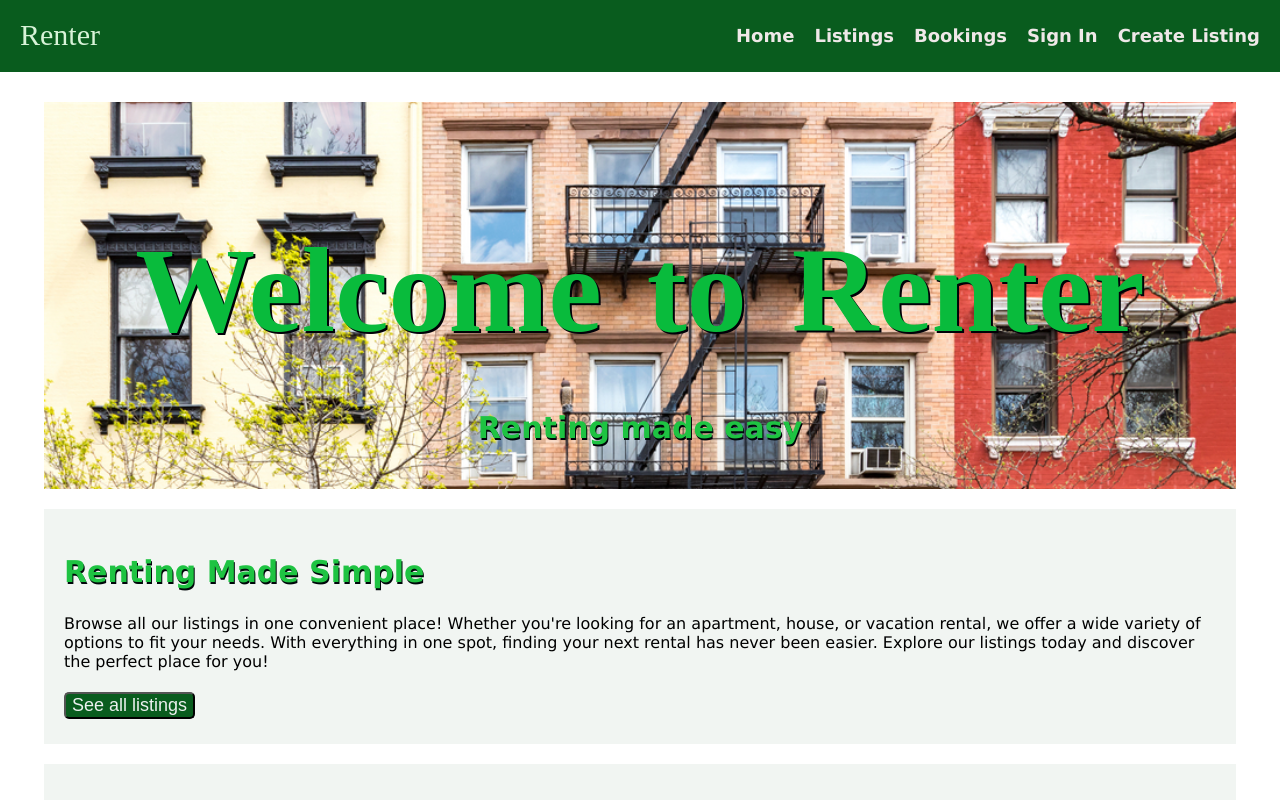
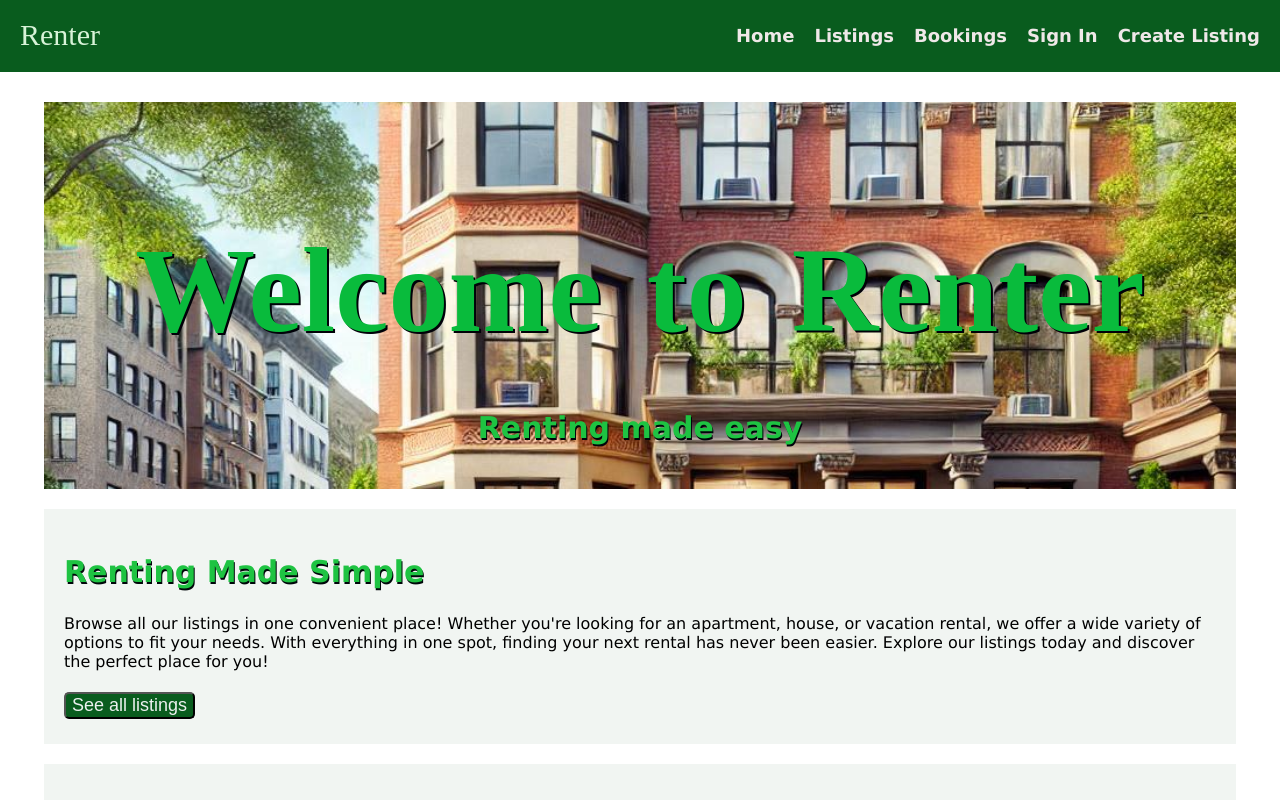
Before and after one commit to ttmeep101/phase-4-project-2, a React (Create React App) app in the folder client/: page / in a window 1280 px wide. Shown: the top 800 px of the page. Built offline with nearby package versions, Linux system fonts and the light colour scheme; no server answers; a web font is replaced by a local one.

Commit message:
make hover color to pink

```diff
--- a/client/src/components/Footer.jsx
+++ b/client/src/components/Footer.jsx
@@ -4,7 +4,7 @@ function Footer () {
     return (
         <footer className="footer">
             <div>
-                <h2>Contact Us</h2>
+                <h2 className="footer-h2">Contact Us</h2>
                 <p>Email address: renter@renter.com</p>
                 <p>Phone number: (123)-456-7890</p>
                 <p>Address: 123 Renter St, New York, NY, 11111</p>
--- a/client/src/components/Home.jsx
+++ b/client/src/components/Home.jsx
@@ -9,7 +9,7 @@ function Home() {
     <div className="home">
       <section className="section-title">
         <h1 className="title">Welcome to Renter</h1>
-        <h2>Renting made easy</h2>
+        <h2 className="title-h2">Renting made easy</h2>
       </section>
       <section>
         <h2 className="section-header">Renting Made Simple</h2>
--- a/client/src/index.css
+++ b/client/src/index.css
@@ -63,7 +63,7 @@ body {
 }
 
 .headerlink:hover {
-  color: #129f37;
+  color: #f186cc;
 }
 
 .footer {
@@ -100,7 +100,7 @@ body {
 }
 
 .card:hover {
-  box-shadow: 0 8px 16px green;
+  box-shadow: 0 8px 16px rgb(232, 153, 218);
   transform: translateY(-5px);
 }
 
@@ -134,6 +134,11 @@ h2 {
   text-align: center;
   text-shadow: 1px 2px rgb(0, 6, 10);
 }
+
+/* .title-h2, .footer-h2 {
+  font-size: 40px;
+  color: #ea66cd;
+} */
 
 .searchbar {
   padding: 1rem;
@@ -199,11 +204,11 @@ section {
 }
 
 .section-title {
-  background: url("apartments.jpg");
+  background: url("brownstoneai.png");
   background-repeat: no-repeat;
   background-position: center;
   background-size: cover;
-  min-height: 30vh;
+  min-height: 40vh;
 }
 
 .main-details-section {
```
Also changed, not shown: client/src/apartments.jpg (deleted), client/src/brownstoneai.png (added).
